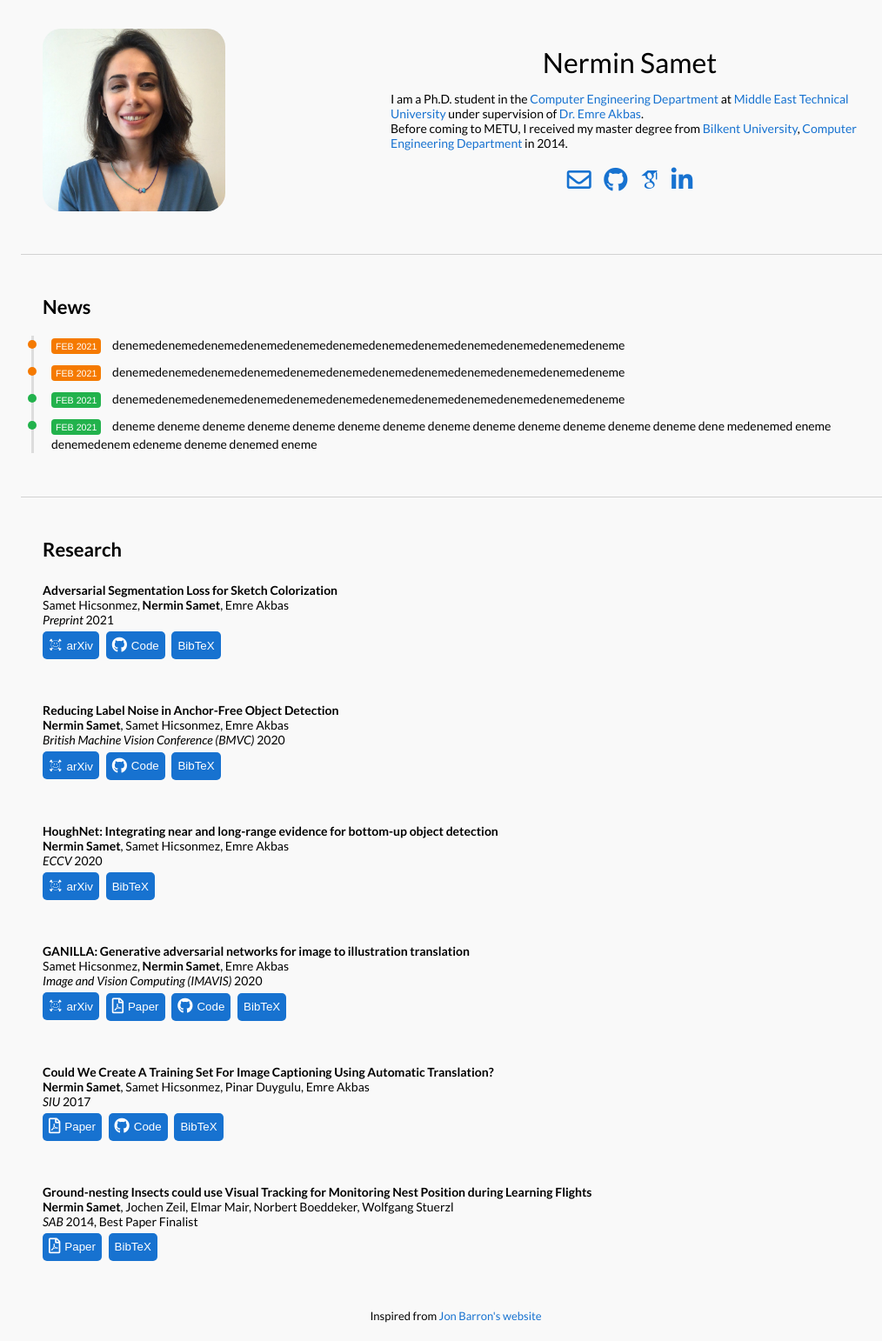
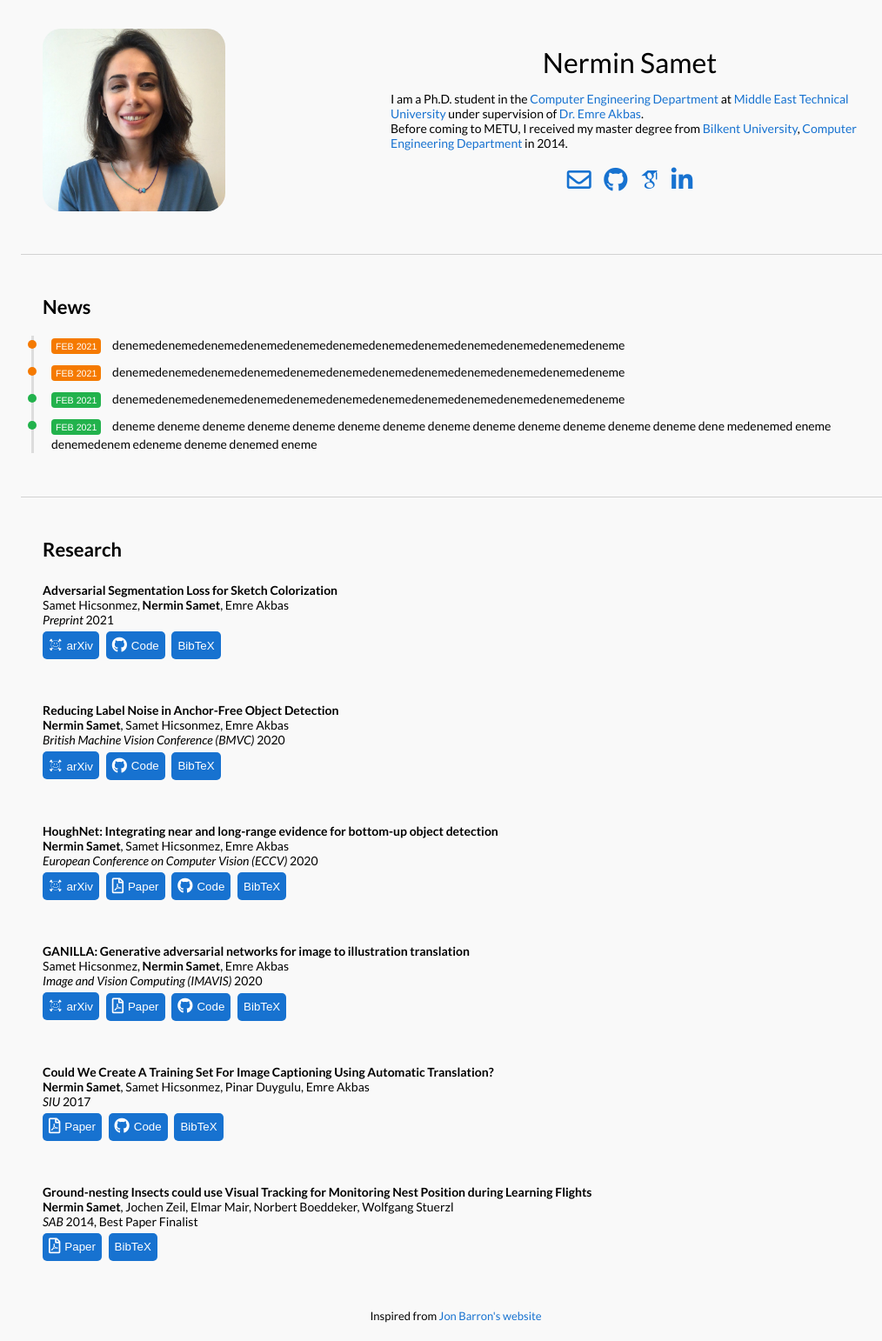
Before and after one commit to nerminsamet/nerminsamet.github.io, a Jekyll site: the page built from _posts/news/2021-02-18-test1.markdown, in a window 1280 px wide. Shown: the whole page at 87% size, without its empty margins (116-1130 px from the left). Built offline with Jekyll 4.4.1, drawn with Linux system fonts in a browser that asks for light colours; some web fonts are replaced.

Commit message:
Update 2020-07-05-houghnet.markdown

```diff
--- a/_posts/research/2020-07-05-houghnet.markdown
+++ b/_posts/research/2020-07-05-houghnet.markdown
@@ -2,11 +2,12 @@
 layout: post
 title:  "HoughNet: Integrating near and long-range evidence for bottom-up object detection"
 date:   2020-07-05 20:00:00 +03:00
-image: /images/draw.png
 categories: research
 author: "Nermin Samet"
 authors: "<strong>Nermin Samet</strong>, Samet Hicsonmez, Emre Akbas"
-venue: "ECCV"
+venue: "European Conference on Computer Vision (ECCV)"
 arxiv: https://arxiv.org/abs/2007.02355
+code: https://github.com/nerminsamet/houghnet
+paper: https://link.springer.com/chapter/10.1007/978-3-030-58595-2_25
 bib: bib/houghnet.bib
 ---
```
